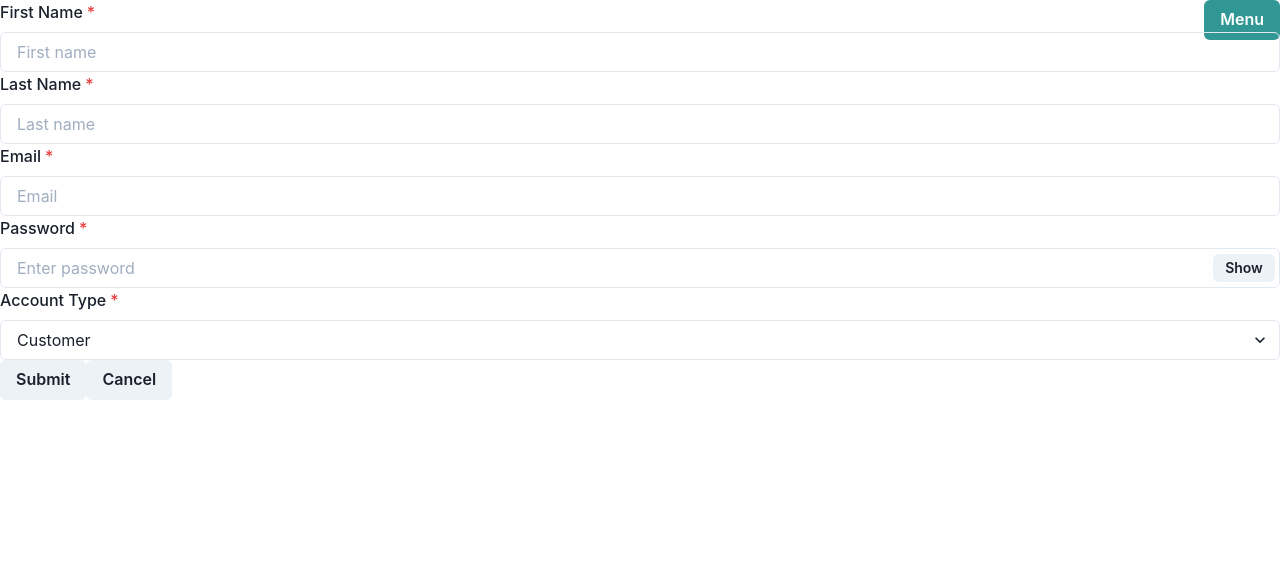
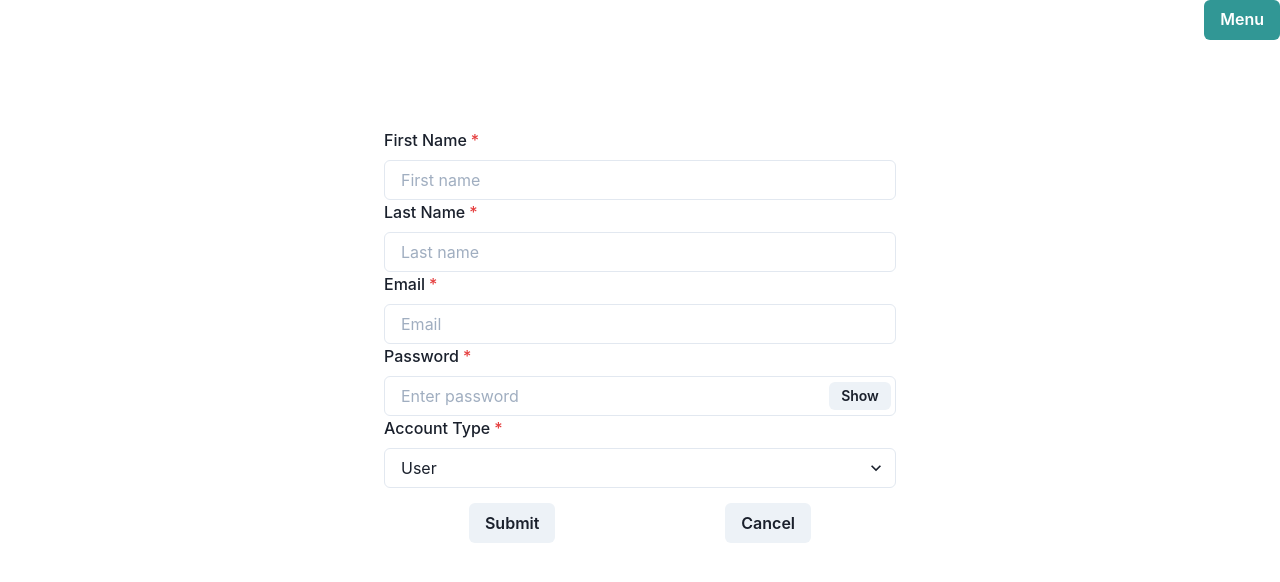
Before and after one commit to African-Marketplace-TT21/Front-End, a React (Create React App) app in the folder african-marketplace/: page /register in a window 1280 px wide. Shown: the top 582 px of the page. Built offline with nearby package versions, Linux system fonts and the light colour scheme.

Commit message:
minor update, using owner/user nomenclature, focusing on a dashboard now.

```diff
--- a/african-marketplace/src/App.css
+++ b/african-marketplace/src/App.css
@@ -1,5 +1,6 @@
-.App {
-   text-align: center;
+.appbody {
+   display: flex;
+   flex-direction: column;
 }
 
 .navbar {
@@ -154,3 +155,23 @@
    background-color: rgba(29, 36, 42, 0.9);
    width: 100%;
 }
+
+.register {
+   width: 40%;
+   min-width: 300px;
+   display: flex;
+   flex-direction: column;
+   justify-content: center;
+   align-self: center;
+   margin-top: 10%;
+}
+
+.login {
+   width: 30%;
+   min-width: 300px;
+   display: flex;
+   flex-direction: column;
+   justify-content: center;
+   align-self: center;
+   margin-top: 10%;
+}
--- a/african-marketplace/src/App.js
+++ b/african-marketplace/src/App.js
@@ -117,7 +117,7 @@ function AnimateScroll() {
 
 function App() {
    return (
-      <Box width="100%">
+      <Box width="100%" className="appbody">
          <Nav />
          <Route exact path="/">
             <Box className="banner">
--- a/african-marketplace/src/Components/Dashboard.js
+++ b/african-marketplace/src/Components/Dashboard.js
@@ -4,7 +4,7 @@ import { Box, Text, Button, Stack } from "@chakra-ui/react";
 export default function Dashboard(props) {
    return (
       <Box>
-         <Text> Welcome! </Text>
+         <Text> </Text>
       </Box>
    );
 }
--- a/african-marketplace/src/Components/Login.js
+++ b/african-marketplace/src/Components/Login.js
@@ -23,7 +23,7 @@ export default function Login() {
    // after validation, go to dashboard
 
    return (
-      <Box>
+      <Box className="login">
          <FormControl id="login-email" isRequired>
             <FormLabel>Email</FormLabel>
             <Input
@@ -39,11 +39,13 @@ export default function Login() {
                setPass={setPass}
             />
          </FormControl>
-         <Button onClick={validate}> Login </Button>
-         {/* if successful, go to /dashboard */}
-         <NavLink to="/">
-            <Button> Cancel </Button>
-         </NavLink>
+         <Box display="flex" justifyContent="space-around" mt="3%">
+            <Button onClick={validate}> Login </Button>
+            {/* if successful, go to /dashboard */}
+            <NavLink to="/">
+               <Button> Cancel </Button>
+            </NavLink>
+         </Box>
       </Box>
    );
 }
--- a/african-marketplace/src/Components/Register.js
+++ b/african-marketplace/src/Components/Register.js
@@ -17,7 +17,7 @@ export default function Register() {
    const [email, setEmail] = useState("");
 
    const [pass, setPass] = useState("");
-   const [accountType, setAccountType] = useState("customer");
+   const [accountType, setAccountType] = useState("user");
 
    const submit = () => {
       // this only congregates state for now
@@ -33,7 +33,7 @@ export default function Register() {
    };
 
    return (
-      <Box>
+      <Box className="register">
          <FormControl id="reg-first-name" isRequired>
             <FormLabel>First Name</FormLabel>
             <Input
@@ -66,14 +66,20 @@ export default function Register() {
          <FormControl id="customer-type" isRequired>
             <FormLabel>Account Type</FormLabel>
             <Select onChange={(e) => setAccountType(e.target.value)}>
-               <option value="customer">Customer</option>
-               <option value="vendor">Vendor</option>
+               <option value="user">User</option>
+               <option value="owner">Owner</option>
             </Select>
          </FormControl>
-         <Button onClick={submit}> Submit </Button>
-         <NavLink to="/">
-            <Button> Cancel </Button>
-         </NavLink>
+
+         <Box display="flex" justifyContent="space-around" mt="3%">
+            <NavLink to="/">
+               <Button onClick={submit}> Submit </Button>
+            </NavLink>
+
+            <NavLink to="/">
+               <Button> Cancel </Button>
+            </NavLink>
+         </Box>
       </Box>
    );
 }
```
Also changed, not shown: 2 other files (tests, documents, lock files or other folders).
